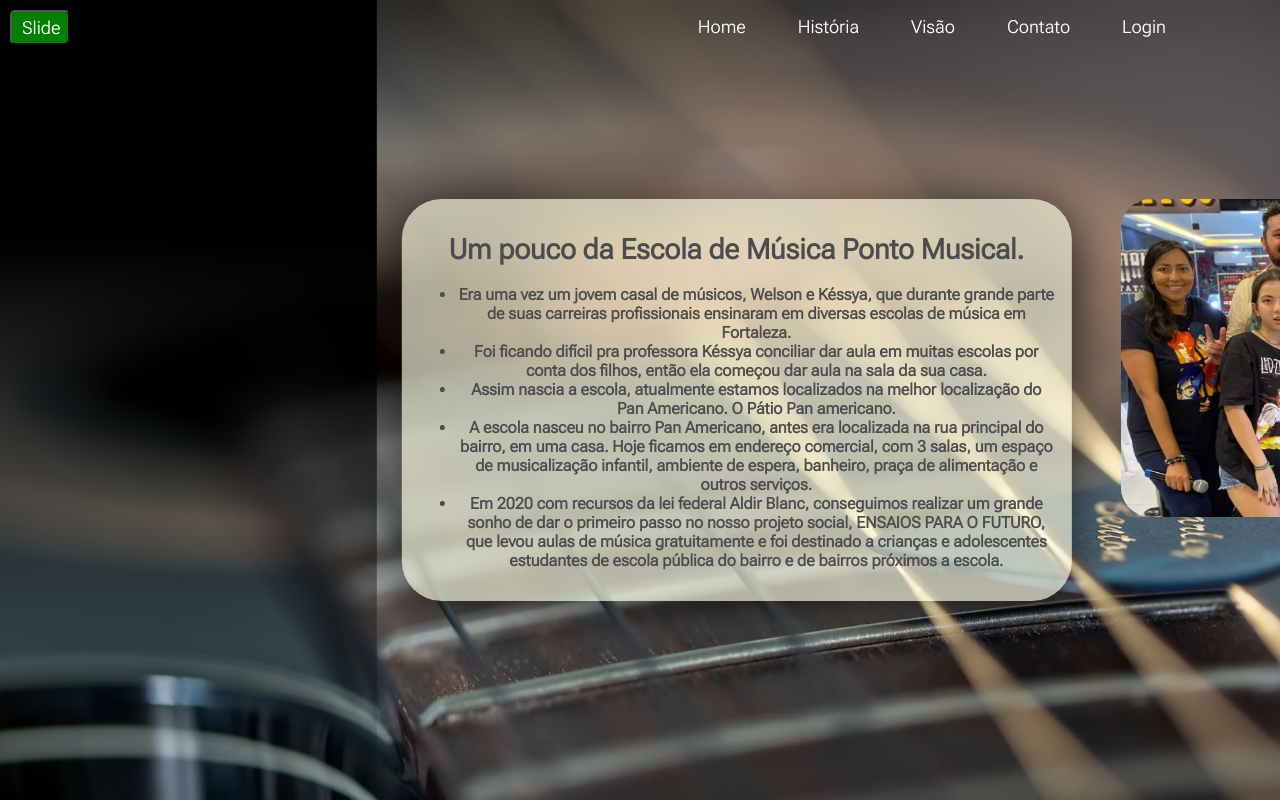
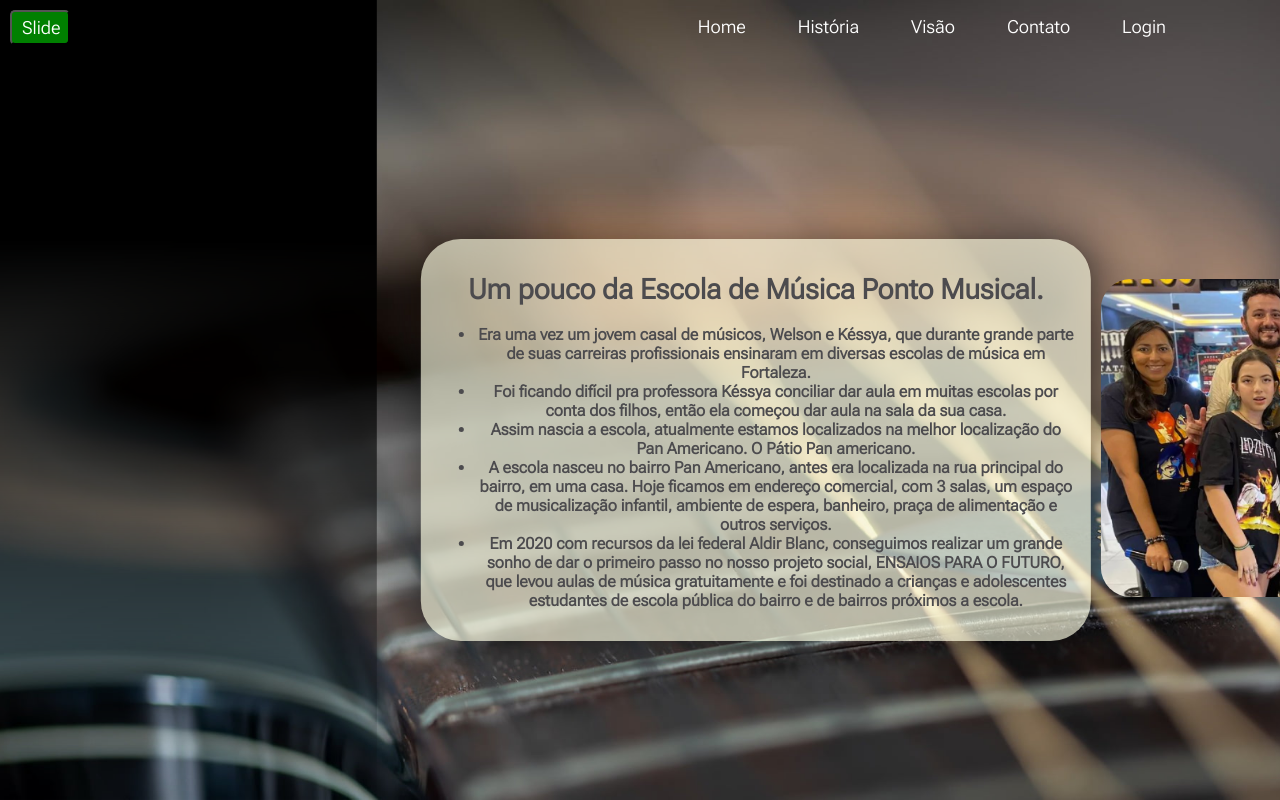
Before and after one commit to DarlanMendes/escola-ponto-musical, a React (Create React App) app: page / in a window 1280 px wide. Built offline with nearby package versions, Linux system fonts and the light colour scheme.

Commit message:
ajustando css

```diff
--- a/src/pages/Home/Home.css
+++ b/src/pages/Home/Home.css
@@ -105,6 +105,8 @@ body{
     justify-content: center;
     align-items: center;
     width:100vw;
+    height: 90vh;
+    margin-top: 10vh;
 }
 
 
@@ -118,25 +120,15 @@ body{
 
 }
 
-.pg2{
-    width: 100vw;
-    height: 90vh;
-    display: flex;
-    flex-direction: row;
-    flex-wrap: wrap;
-    justify-content: space-around;
-    align-items: center;
+.txt2{
 
-}
-.txt2{
-    margin-top:90px;
     align-items: center;
     text-align: center;
     justify-content: center;
     font-size: auto;
     font-weight: 700;
     color: black;
-    margin-bottom: 10px;
+    margin-right: 10px;
     background-color: rgba(245, 245, 220, 0.671);
     border-radius: 40px;
     box-shadow: 4px 4px 40px rgba(0, 0, 0, 0.507);
@@ -191,20 +183,23 @@ body{
 .img-section{
     height: auto;
     max-height: 200px;
-    width:8vw;
+
     border-radius: 20px;
     margin: 10px;
     min-width: 350px;
 }
 
 .img-section2{
+    height: auto;
+    max-height: 200px;
+
     border-radius: 20px;
-    max-height: 200px;
+    margin: 10px;
     min-width: 350px;
-    margin: 10px;
 }
 
 .txt-section{
+    min-width: 350px;
     margin-top: 70px;
     max-height: 200px;
     padding: 5px;
@@ -219,6 +214,7 @@ body{
     display: flex;
     justify-content: center;
     flex-direction: column;
+    align-items: center;
 
 
    }
@@ -301,3 +297,7 @@ body{
 .cnt-ld-esqrdo-txt{
     text-align: center;
 }
+
+.barra-rolagem-div{
+    overflow-y: scroll;
+}
--- a/src/pages/Home/Home.jsx
+++ b/src/pages/Home/Home.jsx
@@ -75,7 +75,7 @@ const Home = () => {
                         </div>
                     </div>
                 </div>
-                <div className='pg2'>
+                <div className='pg2 barra-rolagem-div'>
                     <div className='txt2'>
                         <h1>Um pouco da Escola de Música Ponto Musical.</h1>
                         <ul>
@@ -95,7 +95,7 @@ const Home = () => {
                     </div>
                     <div className='photopg2'><img id='fototurma' className='crescendo' src={photox} /></div>
                 </div>
-                <div className='group_section'>
+                <div className='group_section barra-rolagem-div'>
                     <div className='testecentral'>
                         <div className='history '>
 
@@ -110,7 +110,7 @@ const Home = () => {
 
                             </div>
                             <div>
-                                <img className='img-section2 crescendo' src={photo1}></img>
+                                <img className='img-section crescendo' src={photo1}></img>
                             </div>
 
                             <div className='txt-section crescendo'>
```
